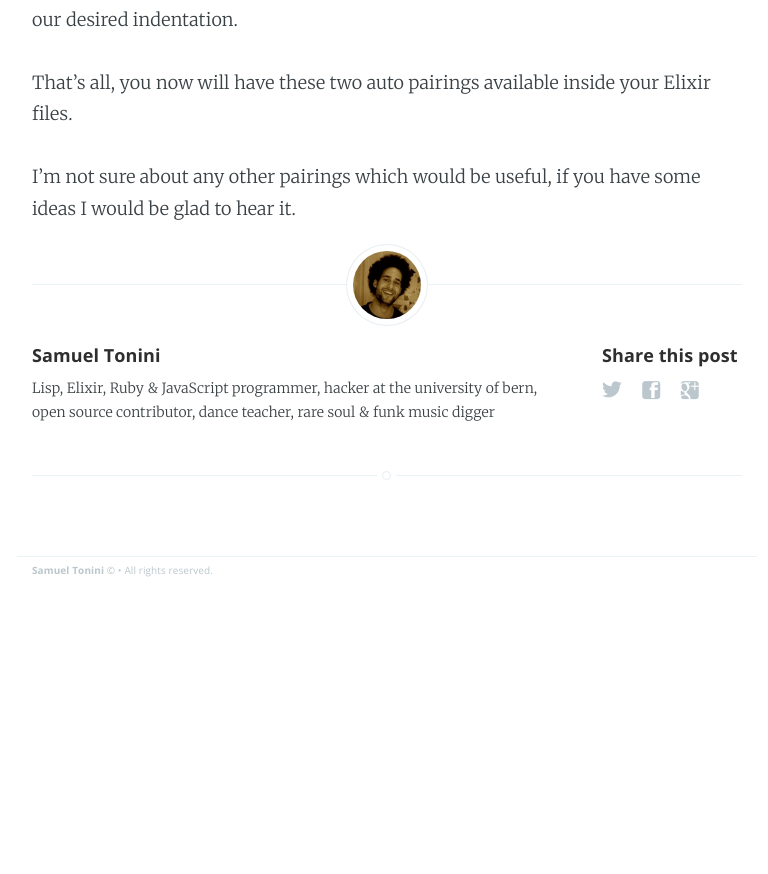
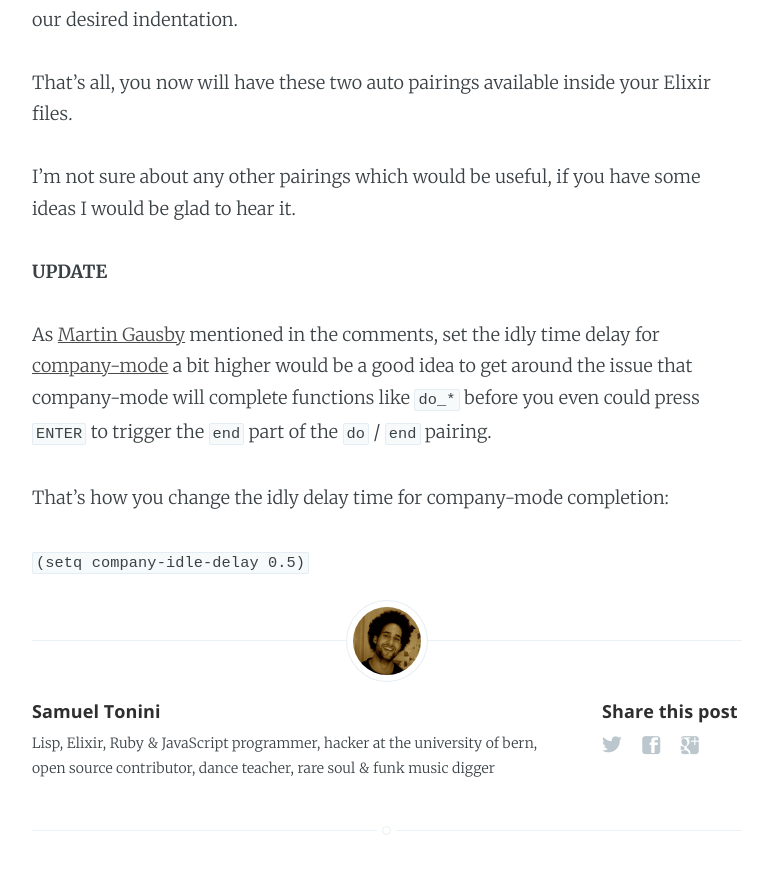
Before and after one commit to tonini/tonini.github.io, a Jekyll site: the page built from _posts/2015-08-9-my-emacs-smartparens-and-elixir-setup.md, in a window 1280 px wide and 900 px high, scrolled down 1679 px. Shown: the top 874 px of the window, without its empty margins (253-1021 px from the left). Built offline with Jekyll 4.4.1, drawn with Linux system fonts in a browser that asks for light colours; some web fonts are replaced; Markdown is read by kramdown in place of the engine named in the settings; before the commit the page ends 2263 px from its top, so only the background shows below that.

Commit message:
update article with the comment by @gausby

```diff
--- a/_posts/2015-08-9-my-emacs-smartparens-and-elixir-setup.md
+++ b/_posts/2015-08-9-my-emacs-smartparens-and-elixir-setup.md
@@ -47,5 +47,15 @@ That's all, you now will have these two auto pairings available inside your Elix
 
 I'm not sure about any other pairings which would be useful, if you have some ideas I would be glad to hear it.
 
+**UPDATE**
+
+As [Martin Gausby][martin_gausby] mentioned in the comments, set the idly time delay for [company-mode][company-mode] a bit higher would be a good idea to get around the issue that company-mode will complete functions like `do_*` before you even could press `ENTER` to trigger the `end` part of the `do` / `end` pairing.
+
+That's how you change the idly delay time for company-mode completion:
+
+`(setq company-idle-delay 0.5)`
+
 [smartparens]:    https://github.com/Fuco1/smartparens
 [alchemist]:      https://github.com/tonini/alchemist.el
+[martin_gausby]:  https://github.com/gausby
+[company-mode]:   http://company-mode.github.io/
```
Also changed, not shown: 3 other files.
